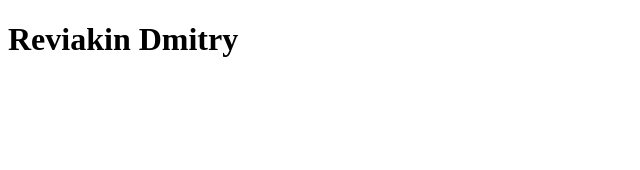
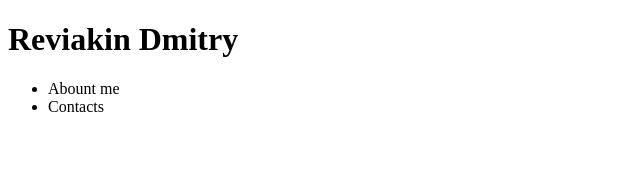
Before and after one commit to reviakin/personal-site, a React (Vite) app: page / in a window 1280 px wide. Shown: the top 170 px of the page, without its empty margins (0-640 px from the left). Built offline with nearby package versions, Linux system fonts and the light colour scheme.

Commit message:
add Header component

```diff
--- a/src/App.js
+++ b/src/App.js
@@ -1,11 +1,13 @@
 import React from "react"
 import ReactDOM from "react-dom"
 
+import Header from "./components/Header";
 
 function App() {
     return (
         <div>
             <h1>Reviakin Dmitry</h1>
+            <Header />
         </div>
     );
 };
--- /dev/null
+++ b/src/components/Header.js
@@ -0,0 +1,14 @@
+import React from 'react';
+
+export default function Header() {
+    return (
+        <div>
+            <ul>
+                <li>
+                    Abount me
+                </li>
+                <li>Contacts</li>
+            </ul>
+        </div>
+    )
+}
```
